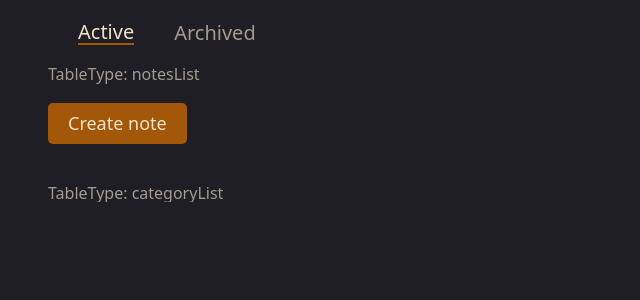
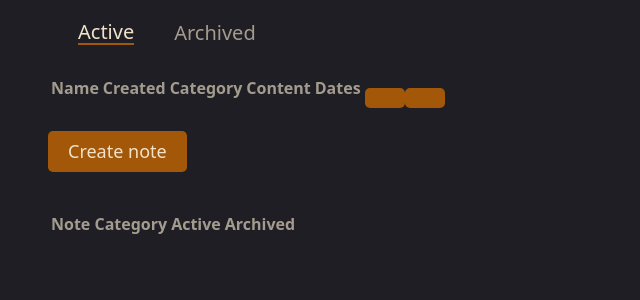
Before and after one commit to Dmytro-Ivanenko/radency_task_2, a React (Create React App) app: page / in a window 1280 px wide. Shown: the top 300 px of the page, without its empty margins (0-640 px from the left). Built offline with nearby package versions, Linux system fonts and the light colour scheme.

Commit message:
add table headers

```diff
--- a/package.json
+++ b/package.json
@@ -3,6 +3,7 @@
   "version": "0.1.0",
   "private": true,
   "dependencies": {
+    "@reduxjs/toolkit": "^1.9.5",
     "@testing-library/jest-dom": "^5.17.0",
     "@testing-library/react": "^13.4.0",
     "@testing-library/user-event": "^13.5.0",
@@ -13,6 +14,7 @@
     "modern-normalize": "^2.0.0",
     "react": "^18.2.0",
     "react-dom": "^18.2.0",
+    "react-redux": "^8.1.2",
     "react-scripts": "^5.0.1",
     "sass": "^1.64.2",
     "typescript": "^4.9.5",
@@ -41,5 +43,8 @@
       "last 1 firefox version",
       "last 1 safari version"
     ]
+  },
+  "devDependencies": {
+    "@redux-devtools/extension": "^3.2.5"
   }
 }
--- a/src/components/CategoryList/CategoryList.tsx
+++ b/src/components/CategoryList/CategoryList.tsx
@@ -1,34 +1,9 @@
 import Table from '../Table/Table';
 
 const CategoryList: React.FC = () => {
-  return <Table tableType="categoryList" />;
+  const tableHeadersArr: string[] = ['Note Category', 'Active', 'Archived'];
+
+  return <Table tableType="categoryList" tableHeaders={tableHeadersArr} />;
 };
 
 export default CategoryList;
-
-{
-  /* <div class="notes_listWrapper">
-    <table class="notes_table" id="notesTable">
-        <thead>
-            <tr>
-                <th></th>
-                <th>Name</th>
-                <th>Created</th>
-                <th>Category</th>
-                <th>Content</th>
-                <th>Dates</th>
-                <th>
-                    <div>
-                        <button class="notes_archiveAllButton"></button>
-                        <button class="notes_deleteAllButton"></button>
-                    </div>
-                </th>
-            </tr>
-        </thead>
-        <tbody id="notesTableBody">
-            <!-- This is where the notes will be dynamically generated -->
-        </tbody>
-    </table>
-    <button class="addNoteButton" id="addNote">Create note</button>
-</div>  */
-}
--- a/src/components/NotesList/NotesList.tsx
+++ b/src/components/NotesList/NotesList.tsx
@@ -4,43 +4,24 @@ import Button from '../../shared/components/Button/Button';
 import styles from './notesList.module.scss';
 
 const NotesList: React.FC = () => {
+  const tableHeadersArr: string[] = [
+    'Name',
+    'Created',
+    'Category',
+    'Content',
+    'Dates',
+  ];
+
   const createNoteClick = () => {
     console.log('add note');
   };
 
   return (
     <div className={styles.notesList}>
-      <Table tableType="notesList" />
+      <Table tableType="notesList" tableHeaders={tableHeadersArr} />
       <Button onClick={createNoteClick}>Create note</Button>
     </div>
   );
 };
 
 export default NotesList;
-
-{
-  /* <div class="notes_listWrapper">
-    <table class="notes_table" id="notesTable">
-        <thead>
-            <tr>
-                <th></th>
-                <th>Name</th>
-                <th>Created</th>
-                <th>Category</th>
-                <th>Content</th>
-                <th>Dates</th>
-                <th>
-                    <div>
-                        <button class="notes_archiveAllButton"></button>
-                        <button class="notes_deleteAllButton"></button>
-                    </div>
-                </th>
-            </tr>
-        </thead>
-        <tbody id="notesTableBody">
-            <!-- This is where the notes will be dynamically generated -->
-        </tbody>
-    </table>
-    <button class="addNoteButton" id="addNote">Create note</button>
-</div>  */
-}
--- a/src/components/Table/Table.tsx
+++ b/src/components/Table/Table.tsx
@@ -1,10 +1,47 @@
+import Button from '../../shared/components/Button/Button';
+
 interface IProps {
   tableType: 'notesList' | 'categoryList';
+  tableHeaders: string[];
 }
 
 // Component
-const Table: React.FC<IProps> = ({ tableType }) => {
-  return <div> TableType: {tableType}</div>;
+const Table: React.FC<IProps> = ({ tableType, tableHeaders }) => {
+  const onArchiveAllButtonClick = (e: React.MouseEvent<HTMLButtonElement>) => {
+    console.dir(e);
+  };
+  const onDeleteAllButtonClick = (e: React.MouseEvent<HTMLButtonElement>) => {
+    console.dir(e);
+  };
+
+  return (
+    <div>
+      <table className="notes_table" id="notesTable">
+        <thead>
+          <tr>
+            {tableHeaders.map((text, i) => (
+              <th key={i}>{text}</th>
+            ))}
+            {tableType === 'notesList' && (
+              <th>
+                <div>
+                  <Button
+                    className="notes_archiveAllButton"
+                    onClick={onArchiveAllButtonClick}
+                  ></Button>
+                  <Button
+                    className="notes_deleteAllButton"
+                    onClick={onDeleteAllButtonClick}
+                  ></Button>
+                </div>
+              </th>
+            )}
+          </tr>
+        </thead>
+        <tbody id="notesTableBody"></tbody>
+      </table>
+    </div>
+  );
 };
 
 export default Table;
--- /dev/null
+++ b/src/redux/hooks.ts
@@ -0,0 +1,6 @@
+import { TypedUseSelectorHook, useDispatch, useSelector } from 'react-redux';
+import type { RootState, AppDispatch } from './store';
+
+type DispatchFunc = () => AppDispatch;
+export const useAppDispatch: DispatchFunc = useDispatch;
+export const useAppSelector: TypedUseSelectorHook<RootState> = useSelector;
--- /dev/null
+++ b/src/redux/slice.ts
@@ -0,0 +1,26 @@
+import { createSlice, PayloadAction } from '@reduxjs/toolkit';
+import { INote, filterModel } from '../shared/models';
+import notesData from '../data/notes.json';
+
+export interface IState {
+  notes: INote[];
+  filter: filterModel;
+}
+const initialState: IState = {
+  notes: notesData.notes,
+  filter: 'active',
+};
+
+export const notesAppSlice = createSlice({
+  name: 'notesApp',
+  initialState,
+  reducers: {
+    addNote: (state, action: PayloadAction<INote>) => {
+      state.notes = [...state.notes, action.payload];
+    },
+  },
+});
+
+// Part 4
+export const { addNote } = notesAppSlice.actions;
+export default notesAppSlice.reducer;
--- /dev/null
+++ b/src/redux/store.ts
@@ -0,0 +1,11 @@
+import { configureStore } from '@reduxjs/toolkit';
+import notesAppReducer from './slice';
+
+export const store = configureStore({
+  reducer: {
+    notesApp: notesAppReducer,
+  },
+});
+
+export type RootState = ReturnType<typeof store.getState>;
+export type AppDispatch = typeof store.dispatch;
--- a/src/shared/components/Button/Button.tsx
+++ b/src/shared/components/Button/Button.tsx
@@ -1,9 +1,9 @@
 import React, { ReactNode } from 'react';
 import styles from './button.module.scss';
 interface IProps {
-  onClick: () => void;
+  onClick: (e: React.MouseEvent<HTMLButtonElement>) => void;
   className?: string;
-  children: ReactNode;
+  children?: ReactNode;
 }
 
 const Button: React.FC<IProps> = ({ onClick, className, children }) => {
--- /dev/null
+++ b/src/shared/models.ts
@@ -0,0 +1,10 @@
+export interface INote {
+  id: number;
+  name: string;
+  createdAt: string;
+  content: string;
+  category: string;
+  status: string;
+}
+
+export type filterModel = 'active' | 'archived';
```
Also changed, not shown: src/App.tsx (+6 -3 lines), tsconfig.json (+2 -8 lines), 1 other file (tests, documents, lock files or other folders).
